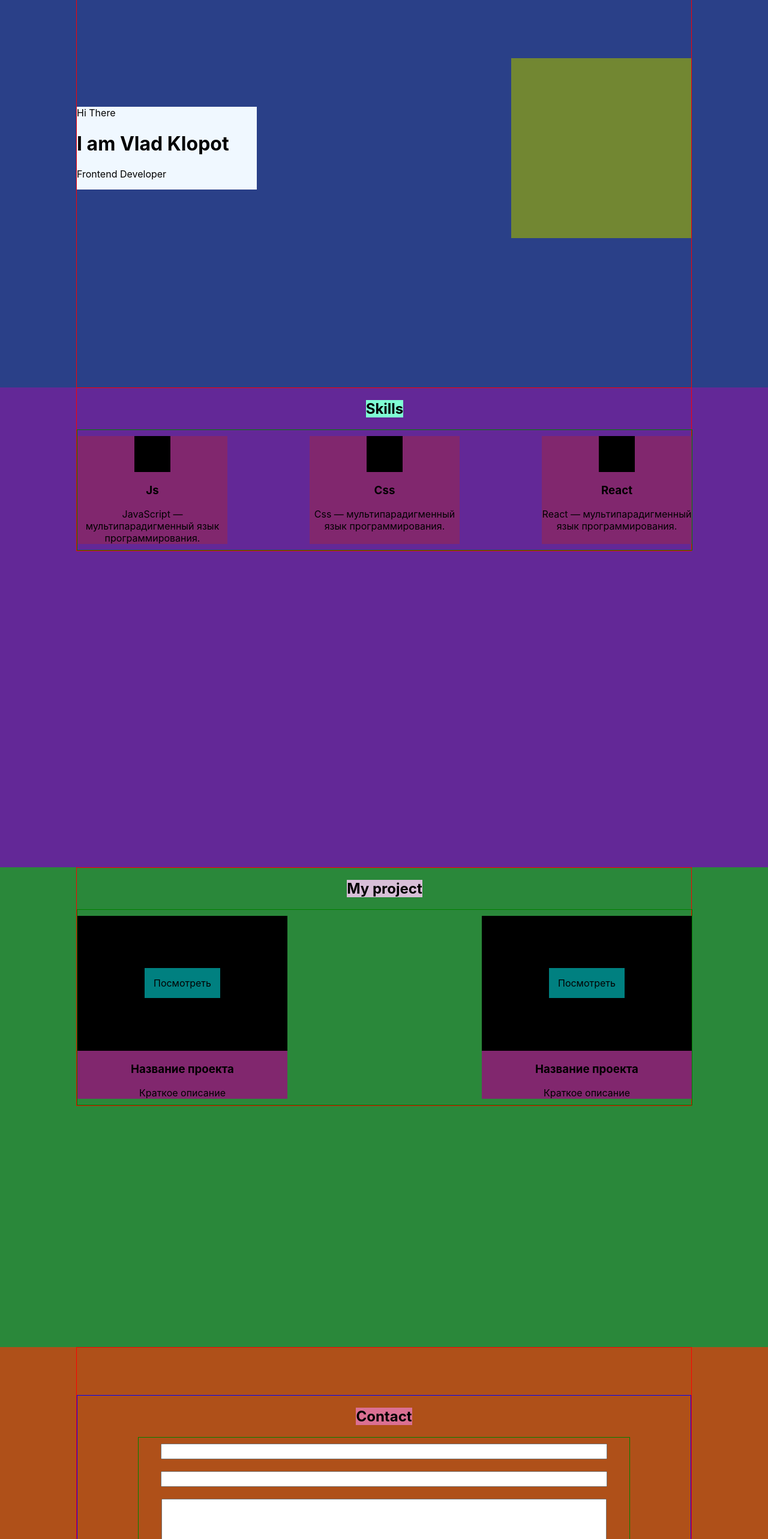
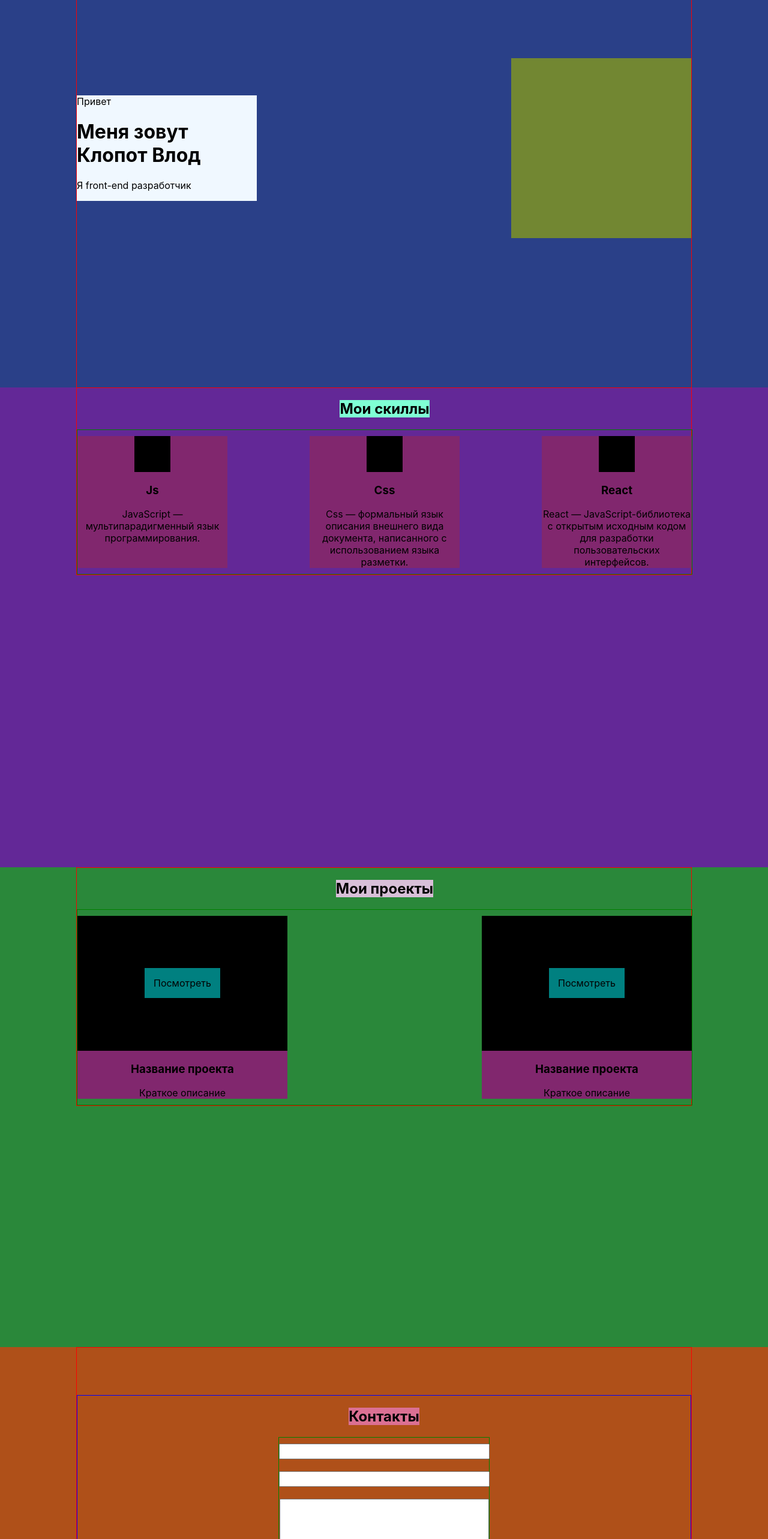
Before and after one commit to Vladon79/Portfolio, a React (Create React App) app: page / in a window 1280 px wide. Shown: the part 234-2800 px from the top of the page at 60% size. Built offline with nearby package versions, Linux system fonts and the light colour scheme.

Commit message:
new_commit

```diff
--- a/src/Common/Stiles/Conteiner.module.css
+++ b/src/Common/Stiles/Conteiner.module.css
@@ -1,11 +1,10 @@
 .container{
     flex-wrap: wrap;
     border: 1px solid red;
-    height: 100%;
+    height:100%;
     width: 80%;
     margin: 0 auto;
     display: flex;
     align-items: center;
     justify-content: space-between;
-
 }
--- a/src/Contact/Contact.jsx
+++ b/src/Contact/Contact.jsx
@@ -7,7 +7,7 @@ const Contact = (props) => {
     <div className={style.contact}>
       <div className={`${styleContainer.container} ${style.contactContsiner}`}>
       <div className={style.blockContact}>
-      <h2 className={style.title}>Contact</h2>
+      <h2 className={style.title}>Контакты</h2>
       <div className={style.inputs}>
         <input className={style.input}/>
         <input className={style.input}/>
--- a/src/Contact/Contact.module.css
+++ b/src/Contact/Contact.module.css
@@ -12,23 +12,17 @@
     align-items: center;
 }
 
-/* .contactContsiner{
-    flex-direction: column;
-    justify-content: flex-start;
-
-
-} */
-
 .input{
-    width: 90%;
+    width:98%;
     height: 20px;
     margin: 10px;
 }
 
 .textarea{
-    width: 90%;
+    width: 98%;
     height: 80px;
     margin: 10px;
+    resize: none;
 }
 .title{
     background-color: palevioletred;
@@ -36,7 +30,8 @@
 .inputs{
     align-items: center;
     flex-direction: column;
-    width: 80%;
+    max-width: 100%;
+    width:350px;
     border: 1px solid green;
     display: flex;
 }
--- a/src/Main/Main.jsx
+++ b/src/Main/Main.jsx
@@ -7,9 +7,9 @@ const Main = () => {
     <div className={style.mainBlock}>
       <div className={styleContainer.container}>
         <div className={style.text}>
-          <span>Hi There</span>
-          <h1>I am Vlad Klopot</h1>
-          <p>Frontend Developer</p>
+          <span>Привет</span>
+          <h1>Меня зовут Клопот Влод</h1>
+          <p>Я front-end разработчик</p>
         </div>
         <div className={style.ava}></div>
       </div>
--- a/src/MyProject/MyProject.jsx
+++ b/src/MyProject/MyProject.jsx
@@ -7,7 +7,7 @@ const MyProject = () => {
   return (
     <div className={style.myProject}>
       <div className={`${styleContainer.container} ${style.myProjectContsiner}`}>
-        <h2 className={style.title}>My project</h2>
+        <h2 className={style.title}>Мои проекты</h2>
         <div className={style.projects}>
           <Project title={'Название проекта'} discription={'Краткое описание'} />
           <Project title={'Название проекта'} discription={'Краткое описание'} />
--- a/src/MyProject/MyProject.module.css
+++ b/src/MyProject/MyProject.module.css
@@ -5,7 +5,7 @@
 
 .myProjectContsiner{
     flex-direction: column;
-    justify-content: flex-start;
+    justify-content: flex-start
 
 }
 .title{
--- a/src/RemoteWork/RemoteWork.jsx
+++ b/src/RemoteWork/RemoteWork.jsx
@@ -6,11 +6,9 @@ const RemoteWork = () => {
   return (
     <div className={style.contact}>
       <div className={`${styleContainer.container} ${style.contactContsiner}`}>
-      {/* <div className={style.blockContact}> */}
       <h2 className={style.title}>Рассматриваю вариант удаленной работы</h2>
         <button className={style.button}>Нанять меня</button>
         </div>
-      {/* </div> */}
     </div>
   );
 }
--- a/src/Skills/Skills.jsx
+++ b/src/Skills/Skills.jsx
@@ -7,14 +7,14 @@ const Skills = () => {
   return (
     <div className={style.skillsBlock}>
       <div className={`${styleContainer.container} ${style.skillsContsiner}`}>
-        <h2 className={style.title}>Skills</h2>
+        <h2 className={style.title}>Мои скиллы</h2>
         <div className={style.skills}>
           <Skill title={'Js'}
           discription={'JavaScript — мультипарадигменный язык программирования. '}/>
           <Skill title={'Css'}
-          discription={'Css — мультипарадигменный язык программирования. '}/>
+          discription={'Css — формальный язык описания внешнего вида документа, написанного с использованием языка разметки. '}/>
           <Skill title={'React'}
-          discription={'React — мультипарадигменный язык программирования.'}/>
+          discription={'React — JavaScript-библиотека с открытым исходным кодом для разработки пользовательских интерфейсов. '}/>
 
 
         </div>
```
Also changed, not shown: package.json (+7 -1 lines), src/Skills/Skills.module.css (line endings or trailing spaces), 1 other file (tests, documents, lock files or other folders).
